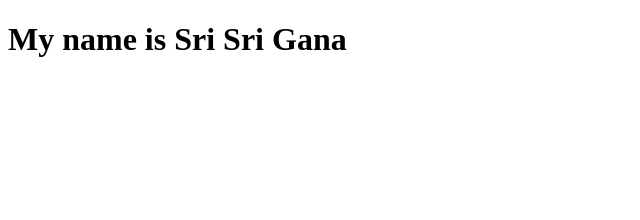
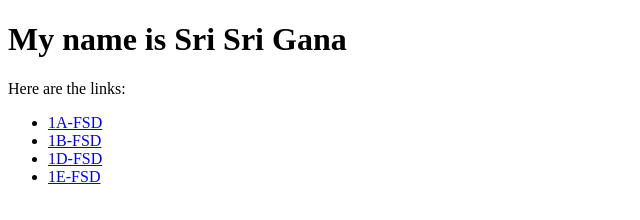
Before and after one commit to Gana7151/FSD-2, a plain HTML site: page index.html in a window 1280 px wide. Shown: the whole page, without its empty margins (0-640 px from the left). Drawn offline with Linux system fonts and the light colour scheme.

Commit message:
Update index.html

```diff
--- a/index.html
+++ b/index.html
@@ -6,5 +6,12 @@
     <body>
         <h1>My name is Sri Sri Gana</h1>
 
+        <p>Here are the links:</p>
+        <ul>
+            <li><a href="https://onea-fsd.onrender.com">1A-FSD</a></li>
+            <li><a href="https://oneb-fsd.onrender.com">1B-FSD</a></li>
+            <li><a href="https://oned-fsd.onrender.com">1D-FSD</a></li>
+            <li><a href="https://onee-fsd.onrender.com">1E-FSD</a></li>
+        </ul>
     </body>
 </html>
```
